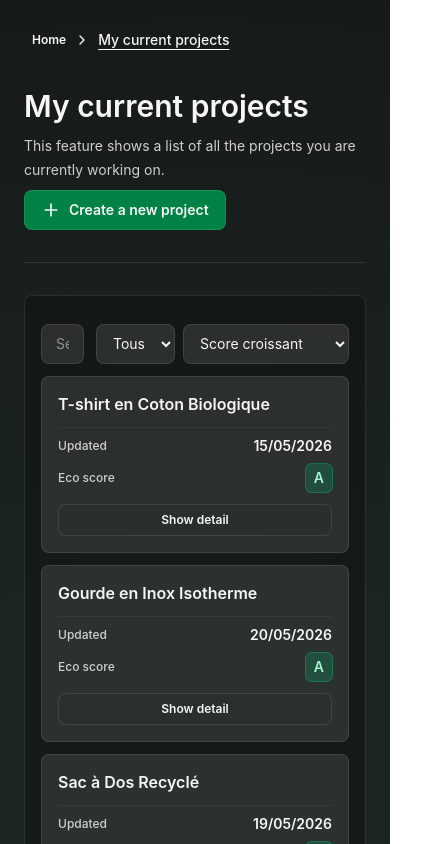
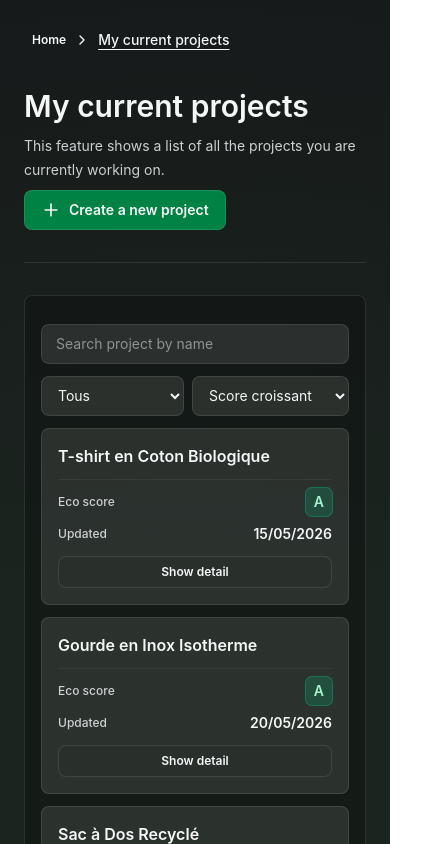
Before and after one commit to chrisrouty/test-eco-design-cloud, a React (Vite) app: page / in a window 390 px wide. Shown: the top 844 px of the page, 428 px wide, since content can reach past the window. Built offline with nearby package versions, Linux system fonts and the light colour scheme.

Commit message:
fix responsive + order info card + add close button productmodal

```diff
--- a/src/components/ui/Button/index.tsx
+++ b/src/components/ui/Button/index.tsx
@@ -4,9 +4,7 @@ import { ButtonProps, ButtonSize, ButtonVariant } from './type'
 
 const variantStyles: Record<ButtonVariant, string> = {
   primary: 'border border-white/10 bg-primary text-content-main hover:bg-primary-hover focus-visible:ring-primary',
-
   secondary: 'border border-black/20 bg-white text-black hover:bg-primary-hover focus-visible:ring-white',
-
   glass: 'border border-white/10 bg-glass/20 text-content-main hover:bg-primary-hover focus-visible:ring-primary',
   outlined: 'border border-white/10 bg-primary text-content-main hover:bg-primary-hover focus-visible:ring-primary',
 }
--- a/src/components/ui/Input/Select/intex.tsx
+++ b/src/components/ui/Input/Select/intex.tsx
@@ -26,7 +26,7 @@ export const Select = <Value extends string>({
   return (
     <select
       className={clsx(
-        'border border-white/10 bg-white/10 text-content-main transition-colors cursor-pointer',
+        'border border-white/10 bg-white/10 text-content-main transition-colors cursor-pointer w-full',
         'focus-visible:outline-hidden focus-visible:ring-2 focus-visible:ring-primary focus-visible:ring-offset-2 focus-visible:ring-offset-background',
         sizeStyles[size],
         className,
--- a/src/components/ui/Modal/index.tsx
+++ b/src/components/ui/Modal/index.tsx
@@ -31,7 +31,7 @@ export const Modal = ({
       ref={dialogRef}
       onClose={onClose}
       className={clsx(
-        'top-1/2 left-1/2 -translate-1/2 relative max-h-[90vh] w-full max-w-xl flex-col overflow-hidden rounded-lg',
+        'top-1/2 left-1/2 -translate-1/2 relative max-h-[90vh] w-full max-w-[95%] md:max-w-xl flex-col overflow-hidden rounded-lg',
         'text-content-main border border-white/10 bg-background shadow-2xl p-0',
         'backdrop:bg-black/60 backdrop:backdrop-blur-sm',
         className,
--- a/src/features/products/ProductList.tsx
+++ b/src/features/products/ProductList.tsx
@@ -8,6 +8,7 @@ import { ProductScoreFilter } from './components/ProductFilter/type'
 import { ProductPaginate } from './components/ProductPaginate'
 import { ProductSort } from './components/ProductSort'
 import { ProductSortValue } from './components/ProductSort/type'
+import clsx from "clsx";
 
 const scoreValue: Record<EcoScore, number> = {
 	A: 1,
@@ -67,11 +68,20 @@ export const ProductList = () => {
 
 	return (
 		<>
-			<div className="flex items-center justify-between py-3 gap-3">
-				<div className="w-full max-w-108">
+			<div className={clsx(
+				'flex flex-col items-center justify-between py-3 gap-3',
+				'md:flex-row'
+			)}>
+				<div className={clsx(
+					'w-full',
+					'md:max-w-108'
+				)}>
 					<TextField />
 				</div>
-				<div className="flex items-center gap-2">
+				<div className={clsx(
+					'flex items-center gap-2 w-full',
+					'md:w-fit'
+				)}>
 					<ProductFilter onChange={setScoreFilter} value={scoreFilter} />
 					<ProductSort onChange={setProductSort} value={productSort} />
 				</div>
--- a/src/features/products/components/ProductCard/index.tsx
+++ b/src/features/products/components/ProductCard/index.tsx
@@ -21,16 +21,16 @@ export const ProductCard = memo(({ product }: ProductCardProps) => {
         </div>
 
         <div className="flex flex-col gap-2 border-t border-white/5 pt-2">
+          <div className="flex items-center justify-between ">
+            <Label className="text-content-paragraph">Eco score</Label>
+            <span className={`rounded-md px-2 py-1 text-sm font-semibold ${ecoScoreClassName[product.ecoScore]}`}>
+              { product.ecoScore }
+            </span>
+          </div>
           <div className="flex items-center justify-between">
             <Label className="text-content-paragraph">Updated</Label>
             <span className="text-sm font-semibold">
               { new Date(product.updatedAt).toLocaleDateString('fr-FR') }
-            </span>
-          </div>
-          <div className="flex items-center justify-between ">
-            <Label className="text-content-paragraph">Eco score</Label>
-            <span className={`rounded-md px-2 py-1 text-sm font-semibold ${ecoScoreClassName[product.ecoScore]}`}>
-              { product.ecoScore }
             </span>
           </div>
         </div>
--- a/src/features/products/components/ProductFilter/index.tsx
+++ b/src/features/products/components/ProductFilter/index.tsx
@@ -16,7 +16,7 @@ const filterOptions: Array<{
 export const ProductFilter = memo(({ value, onChange }: ProductFilterProps) => {
 
   return (
-    <div className="inline-flex items-center gap-2">
+    <div className="inline-flex items-center gap-2 w-full">
       <Select
         onChange={onChange}
         options={filterOptions}
--- a/src/features/products/components/ProductModal/index.tsx
+++ b/src/features/products/components/ProductModal/index.tsx
@@ -3,6 +3,7 @@ import { Label } from '../../../../components/ui/Label'
 import { ecoScoreClassName } from '../../../../utils/ecoScoreClassName'
 import { pefMetrics } from './pefMetrics'
 import { ProductModalProps } from './type'
+import {Button} from "../../../../components/ui/Button";
 
 export const ProductModal = ({
   isOpen,
@@ -40,6 +41,11 @@ export const ProductModal = ({
             </div>
           ))}
         </div>
+        <div className="flex items-center justify-end">
+          <Button onClick={onClose}>
+            Fermer
+          </Button>
+        </div>
       </div>
     </Modal>
   )
--- a/src/features/products/components/ProductPaginate/index.tsx
+++ b/src/features/products/components/ProductPaginate/index.tsx
@@ -16,7 +16,7 @@ export const ProductPaginate = () => {
 
 	const classes = clsx(
 		'hidden',
-		'md:inline-block',
+		'lg:inline-block',
 	);
 
 	return (
@@ -42,7 +42,7 @@ export const ProductPaginate = () => {
 				</Button>
 
 				<div className="flex items-center gap-3">
-					<Button variant="glass" size="sm">1</Button>
+					<Button variant="glass" size="sm" className="bg-primary-hover">1</Button>
 					<Button variant="glass" size="sm">2</Button>
 					<Button variant="glass" size="sm">3</Button>
 				</div>
```
Also changed, not shown: 5 other files (tests, documents, lock files or other folders).
